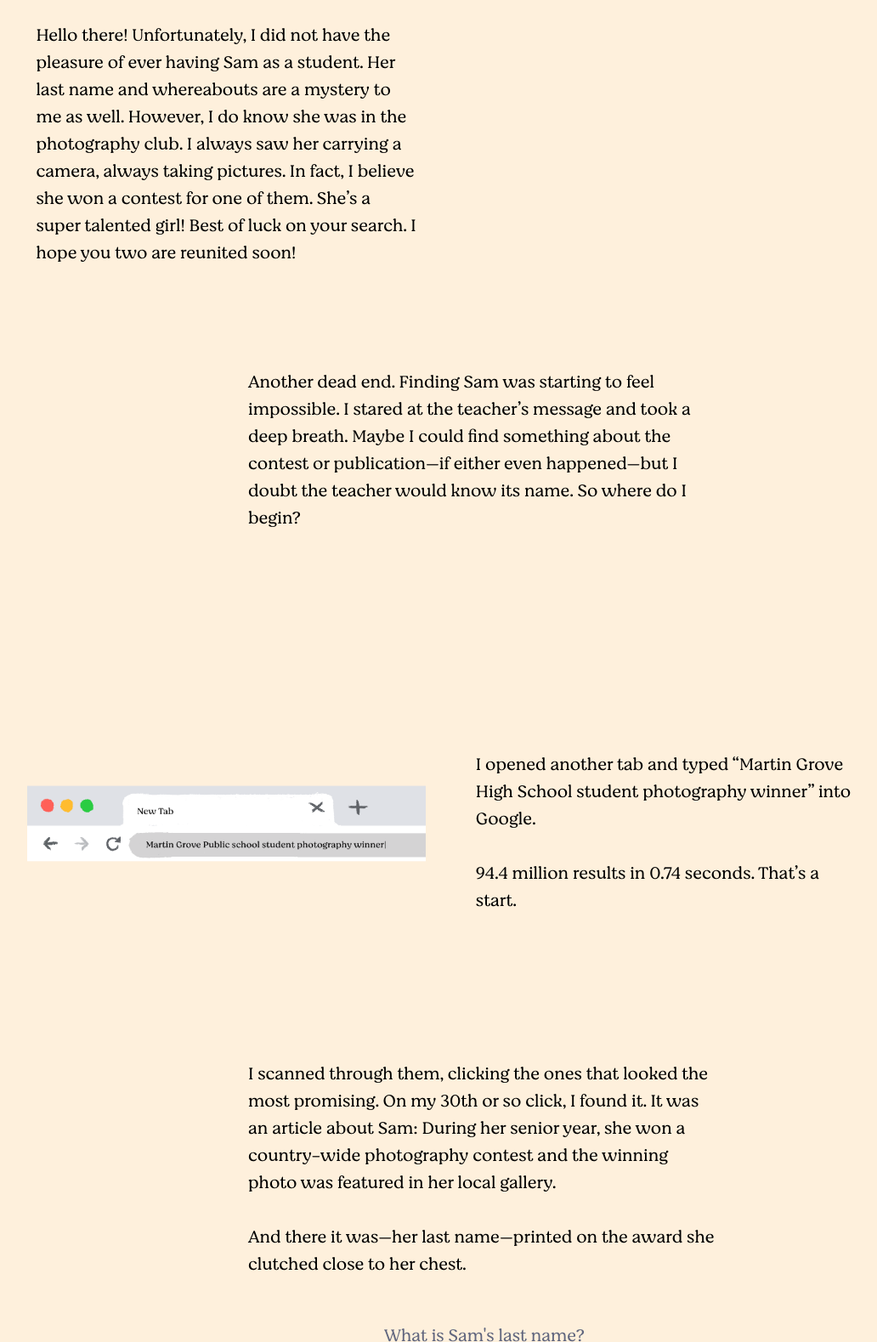
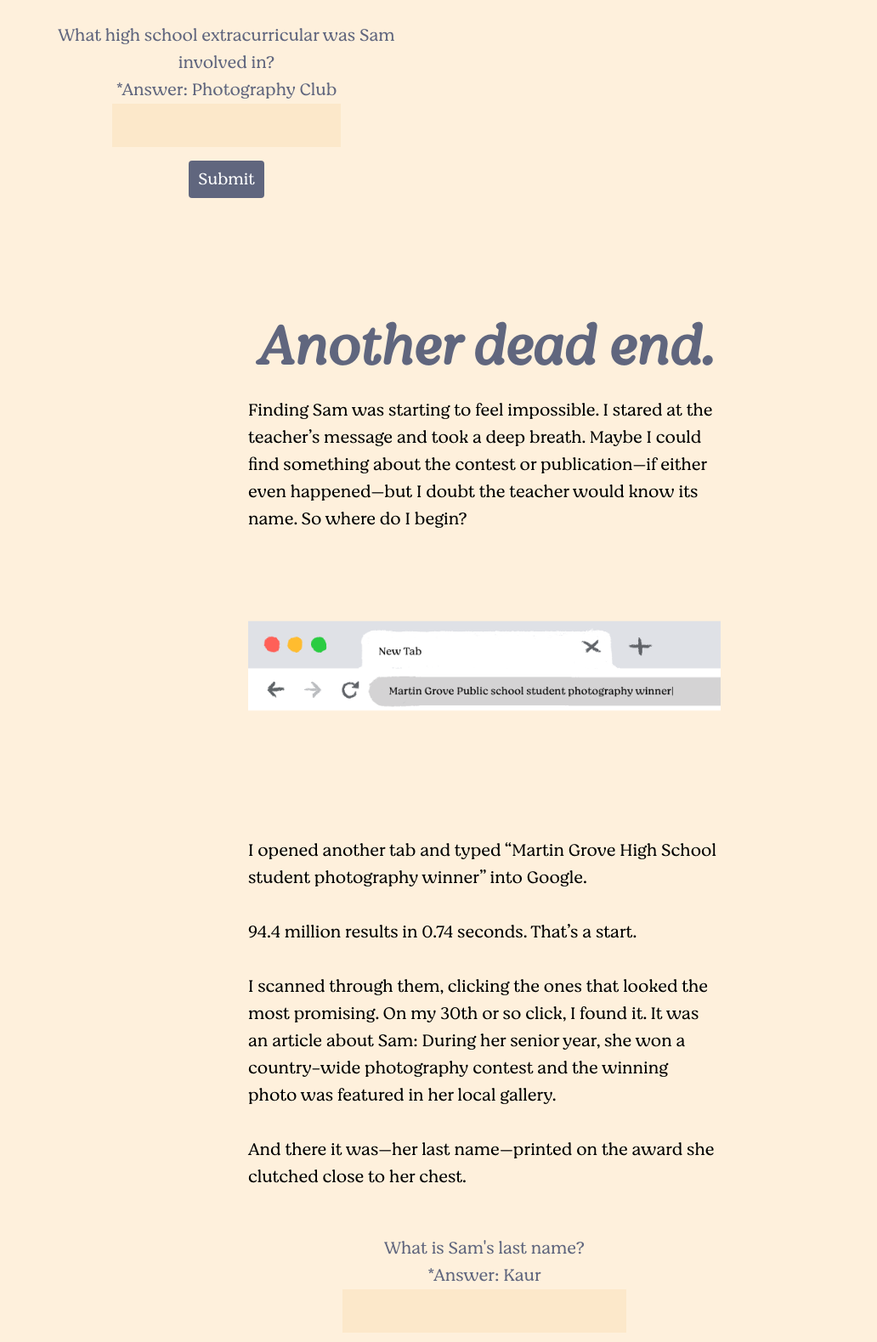
Before and after one commit to yoyomomo/narrative, a plain HTML site: page chapter2.html in a window 1280 px wide. Shown: the part 1240-2819 px from the top of the page at 85% size, without its empty margins (70-1102 px from the left). Drawn offline with nearby package versions, Linux system fonts and the light colour scheme.

Commit message:
chunking out chapter 2

```diff
--- a/chapter2.html
+++ b/chapter2.html
@@ -52,13 +52,26 @@
     <div class="grid">
         <div class="cell col3">
             Lucky me, I thought. Someone so open on Facebook, especially a teacher, would probably have less reservations revealing student information to a complete stranger. I sent her a message and attached the photo of me and Sam to prove that I was genuine. What I was doing could’ve been considered as stalking, but at least she knew it was for good intentions.<br><br>
-            Her message back was professional, yet sprinkled with enough kindness and emojis not to feel cold and distant. She wrote:<br><br>
+            Her message back was professional, yet sprinkled with enough kindness and emojis not to feel cold and distant. <br><br>
 
-            Hello there!
+            <!-- FOURTH QUESTION START -->
+            <span style="display: block; text-align: center;color: #60667E;">What high school extracurricular was Sam involved in? <br> *Answer: Photography Club</span>
 
-            Unfortunately, I did not have the pleasure of ever having Sam as a student. Her last name and whereabouts are a mystery to me as well. However, I do know she was in the photography club. I always saw her carrying a camera, always taking pictures. In fact, I believe she won a contest for one of them. She’s a super talented girl!
+            <div class="question">
 
-            Best of luck on your search. I hope you two are reunited soon!
+                <input id="guess-input5" type="text" name="kaur" value="" />
+                <button id="guess-submit5" class="guess-submit5" style="margin-bottom: 2vh;">Submit</button>
+
+            </div>
+
+            <div id="messages">
+
+                <div class="hidden" id="wrong5">
+                    <h4> Nope, try again!</h4>
+                </div>
+
+            </div>
+            <!-- FOURTH QUESTION END -->
         </div>
 
         <div class="cell col3">
@@ -66,28 +79,23 @@
         </div>
 
     </div>
+
+
     <div class="cell col1">
 
-        <p>Another dead end. Finding Sam was starting to feel impossible. I stared at the teacher’s message and took a deep breath. Maybe I could find something about the contest or publication—if either even happened—but I doubt the teacher would know its name. So where do I begin?
+        <h1>Another dead end.</h1>
+        <p>Finding Sam was starting to feel impossible. I stared at the teacher’s message and took a deep breath. Maybe I could find something about the contest or publication—if either even happened—but I doubt the teacher would know its name. So where do I begin?
         </p>
-    </div>
 
-
-    <div class="grid">
-
-        <div class="cell col">
+        <div class="cell col" id="searchImage">
             <img src="img/searchbarfinal.png" width="100%">
         </div>
-        <div class="cell col3">
-            <p>
-                I opened another tab and typed “Martin Grove High School student photography winner” into Google. <br><br>
-                94.4 million results in 0.74 seconds.
-                That’s a start.<br><br>
-            </p>
-        </div>
-    </div>
-    <div class="cell col1">
+
         <p>
+            I opened another tab and typed “Martin Grove High School student photography winner” into Google. <br><br>
+            94.4 million results in 0.74 seconds.
+            That’s a start.<br><br>
+
             I scanned through them, clicking the ones that looked the most promising. On my 30th or so click, I found it. It was an article about Sam: During her senior year, she won a country-wide photography contest and the winning photo was featured in her local gallery.<br><br>
 
             And there it was—her last name—printed on the award she clutched close to her chest.<br><br> </p>
--- a/chapter2.js
+++ b/chapter2.js
@@ -1,6 +1,6 @@
 var answer5 = document.getElementById('guess-input5').name;
 
-//     THIRD QUESTION START
+//     FIFTH QUESTION START
 function guessAnswer5() {
     $("button.guess-submit5").click(function (event) {
 
@@ -32,4 +32,4 @@ function enterSubmit5() {
 }
 
 enterSubmit5();
-//     THIRD QUESTION END
+//     FIFTH QUESTION END
```
